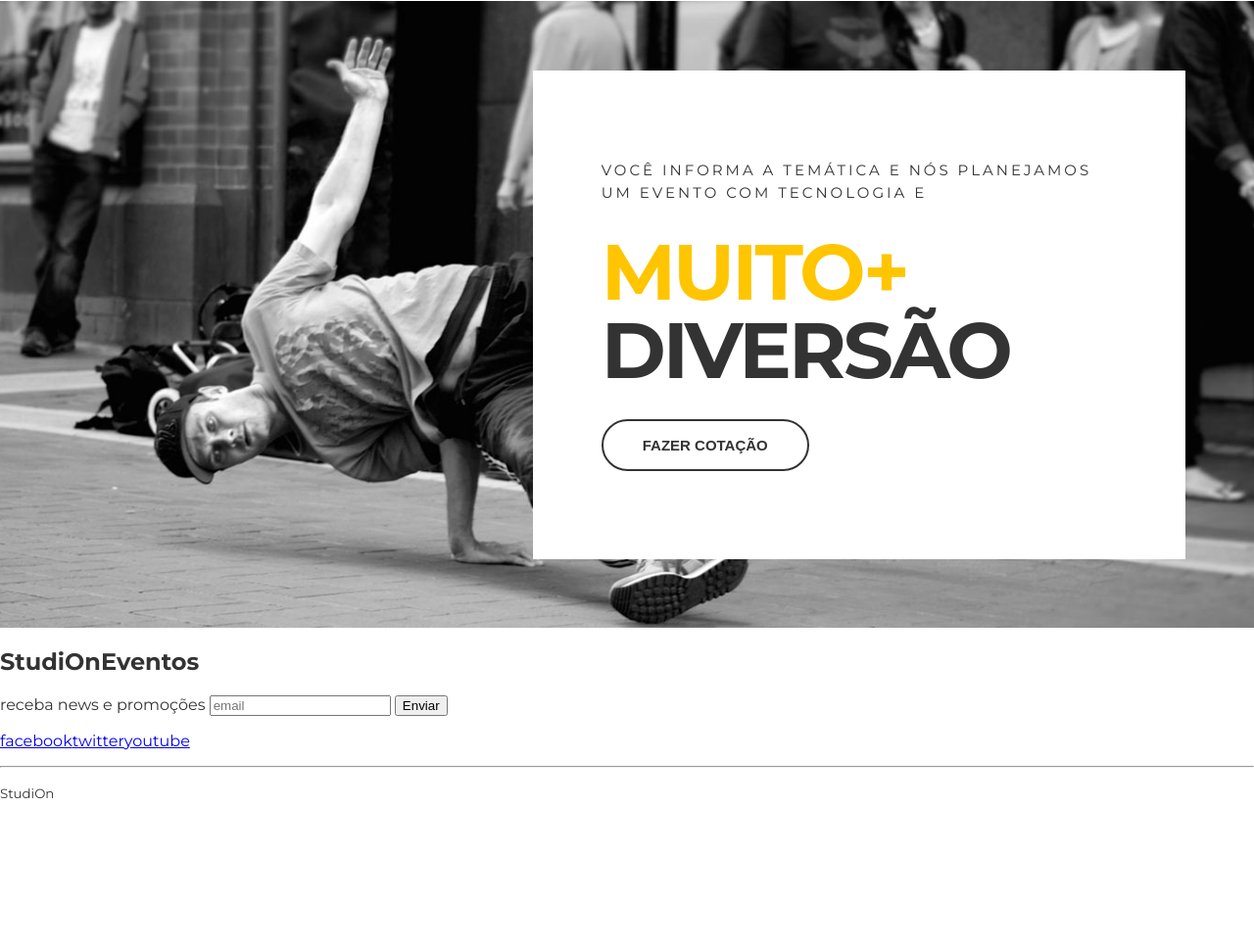
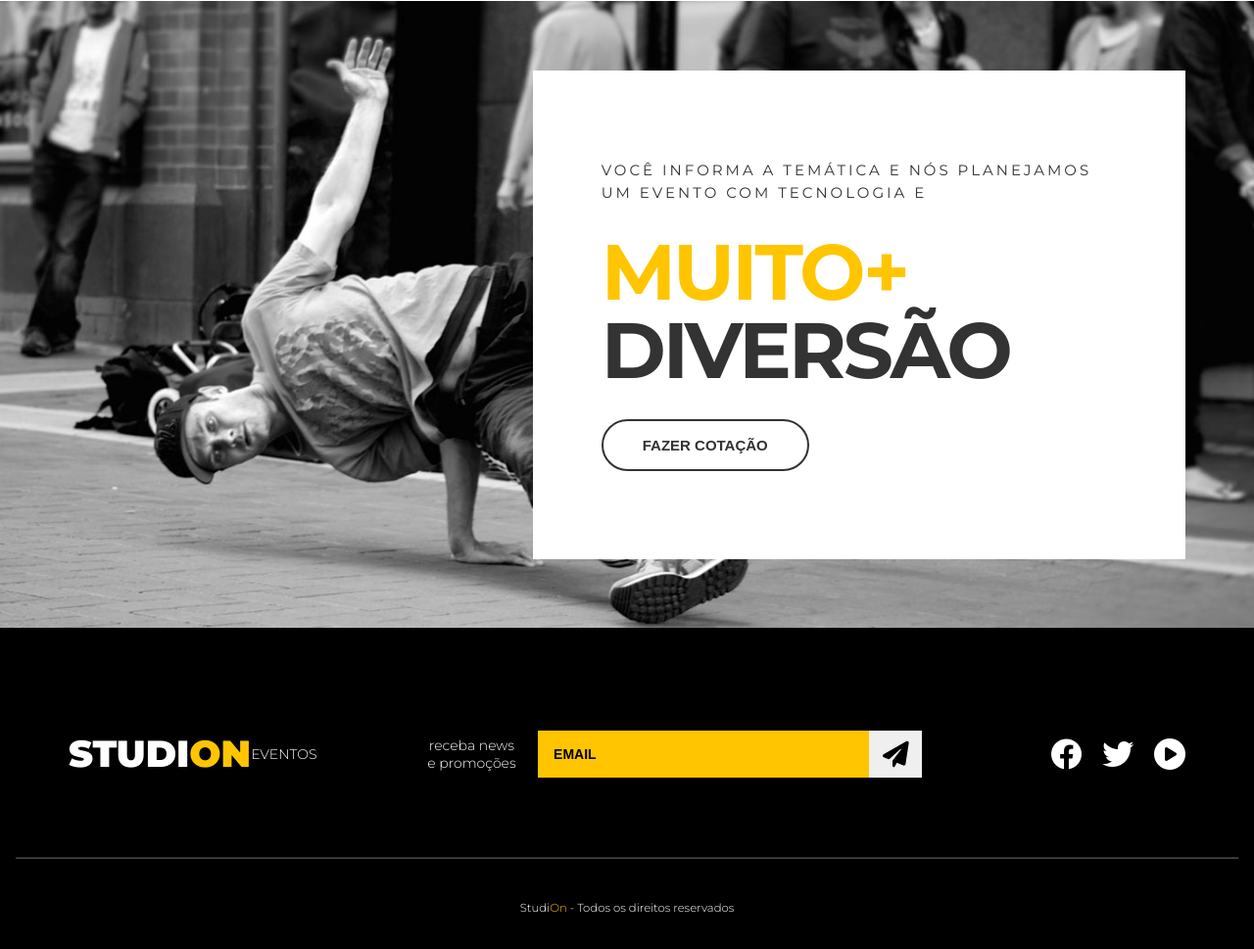
Before and after one commit to MatheusSilvaZiero/StudiOn, a website: page src/index.html in a window 1280 px wide. Shown: the part 1552-2521 px from the top of the page at 98% size. Before the commit the page ends 2387 px from the top, so only its background shows below. Drawn offline with Linux system fonts and the light colour scheme.

Commit message:
terminado footer e home

```diff
--- a/src/Style.css
+++ b/src/Style.css
@@ -1,5 +1,9 @@
 @import url('https://fonts.googleapis.com/css2?family=Montserrat:wght@300;400;500;700;900&display=swap');
 @import url('https://fonts.googleapis.com/css2?family=Roboto&display=swap');
+@import url('https://cdnjs.cloudflare.com/ajax/libs/font-awesome/6.1.1/css/all.min.css');
+@import url('https://cdnjs.cloudflare.com/ajax/libs/font-awesome/6.1.1/css/fontawesome.min.css');
+@import url('https://cdnjs.cloudflare.com/ajax/libs/font-awesome/6.1.1/css/solid.min.css');
+
 * {
 
     box-sizing: border-box;
@@ -335,5 +339,122 @@ ul {
     border-color: #333;
     background: unset;
 
+}
+
+.footer {
+
+    background-color: #000;
+    color: #fff;
+    padding: 0 1rem;
+}
+
+.footer_container {
+
+    display: grid;
+    grid-template-columns: repeat(3,auto);
+    align-items: center;
+    padding: 5.25rem 0 3.75rem 0;
+}
+
+.footer .logo-studion {
+
+    justify-self: start;
+
 
 }
+
+
+ .logo-studion-subtitle {
+
+    display: block;
+}
+
+.footer_form {
+
+    display: grid;
+    place-items: center;
+    grid-template-columns: 9ch auto;
+    gap: 1.25rem;
+
+}
+
+
+.footer_form label {
+
+    font-size: 14px;
+    font-weight: 300;
+    text-align: center;
+
+}
+
+.footer_email {
+    display: grid;
+    grid-template-columns: auto 3.375rem;
+    width: 100%;
+
+}
+
+.footer_form input {
+
+    width: 100%;
+    background-color: var(--colorprimary);
+    border: unset;
+    padding: 1rem;
+    font-size: .875rem;
+    font-weight: 700;
+    text-transform: uppercase;
+
+}
+
+.footer_form input::placeholder {
+
+    color: #000;
+}
+
+.footer_form input:focus {
+
+    outline-color: #fff;
+
+}
+
+.footer_form button {
+
+    border: unset;
+    width: 100%;
+    cursor: pointer;
+    transition: 0.8 all ease;
+}
+
+.footer_form button:hover {
+
+    color: #fff;
+    background-color: #333;
+
+
+}
+
+.footer_social {
+
+    justify-self: end;
+
+}
+
+.footer_social a,.footer_social a:visited,.footer_social a:active {
+
+    color: #fff;
+    margin-left: 1.3rem;
+}
+
+.footer hr {
+
+    border-color: #fff4;
+    margin: 0;
+}
+
+.footer p {
+
+    text-align: center;
+    font-size: .875rem;
+    font-weight: 300;
+    margin: 40px 0;
+}
--- a/src/index.html
+++ b/src/index.html
@@ -136,41 +136,50 @@
     </main>
 
 
-    <footer>
+    <footer class="footer">
 
-        <h2>Studi<span>On</span><span>Eventos</span></h2>
+        <div class="container footer_container">
+         <h2 class="logo-studion">Studi<span class="copy-primary">On</span><span class="logo-studion-subtitle">Eventos</span></h2>
 
-        <form>
+         <form class="footer_form">
 
-            <label>receba news e promoções</label>
-            <input type="email" placeholder="email">
-            <button type="submit">Enviar</button>
+             <label for="email">receba news e promoções</label>
 
+             <div class="footer_email">
+
+                 <input id="email" type="email" placeholder="email">
+                 <button type="submit"><i class="fa-solid fa-paper-plane fa-2x"></i></button>
+
+             </div>
          </form>
 
-        <ul>
+         <ul class="footer_social">
              <li>
                  <a href="https://facebook.com/" target="_blank">
-                    facebook
+                     <i class="fa-brands fa-facebook fa-2x"></i>
                  </a>
              </li>
              <li>
                  <a href="https://twitter.com/" target="_blank">
-                    twitter
+
+                     <i class="fa-brands fa-twitter fa-2x"></i>
                  </a>
              </li>
              <li>
                  <a href="https://youtube.com/" target="_blank">
-                    youtube
+                     <i class="fa-solid fa-circle-play fa-2x"></i>
                  </a>
              </li>
          </ul>
+
+
+     </div>
 
         <hr />
 
         <P>
             <small>
-                Studi<Span>On</Span>
+                Studi<Span class="copy-primary">On</Span> - Todos os direitos reservados
 
             </small>
 
```
Lines whose indentation alone changed are shown as unchanged.
